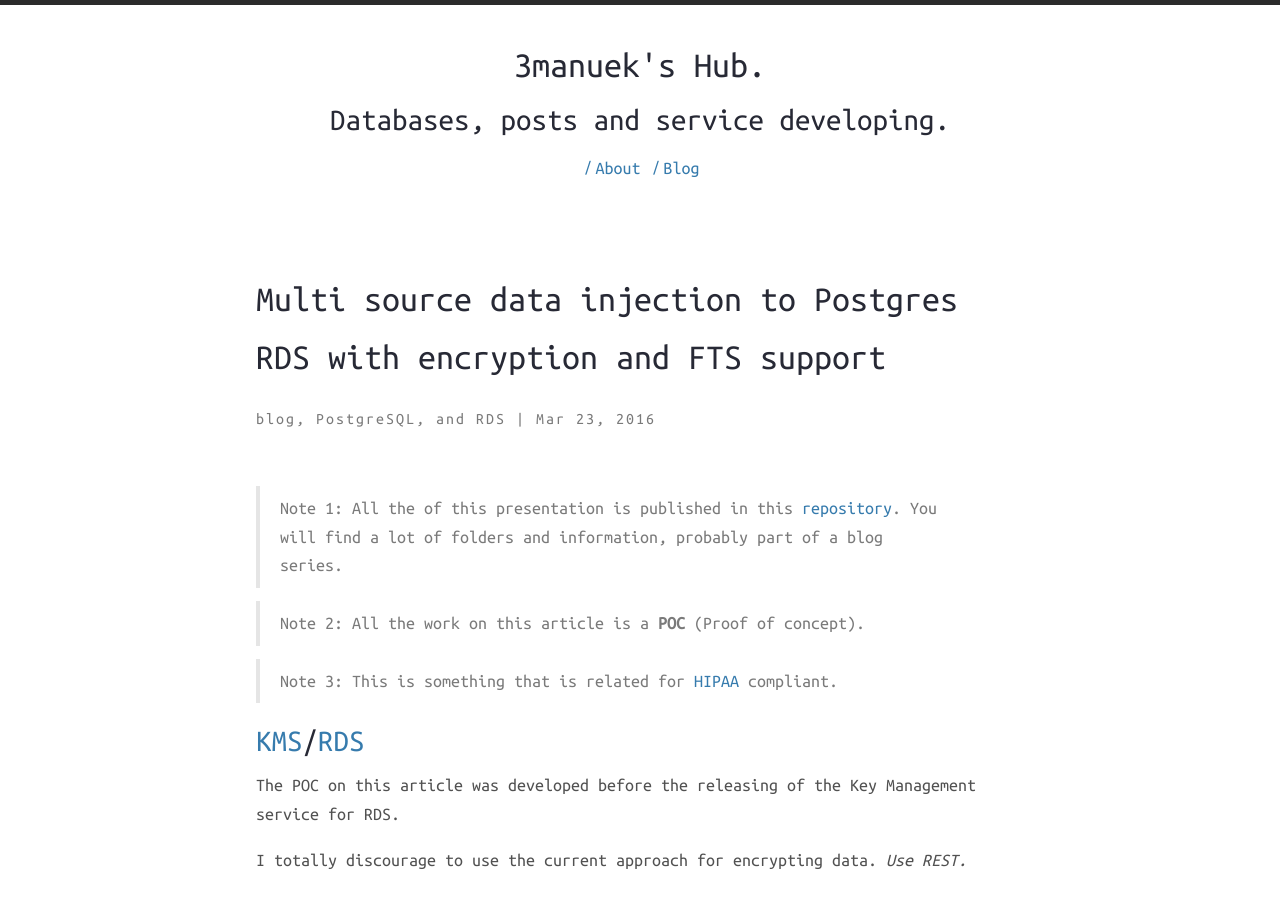
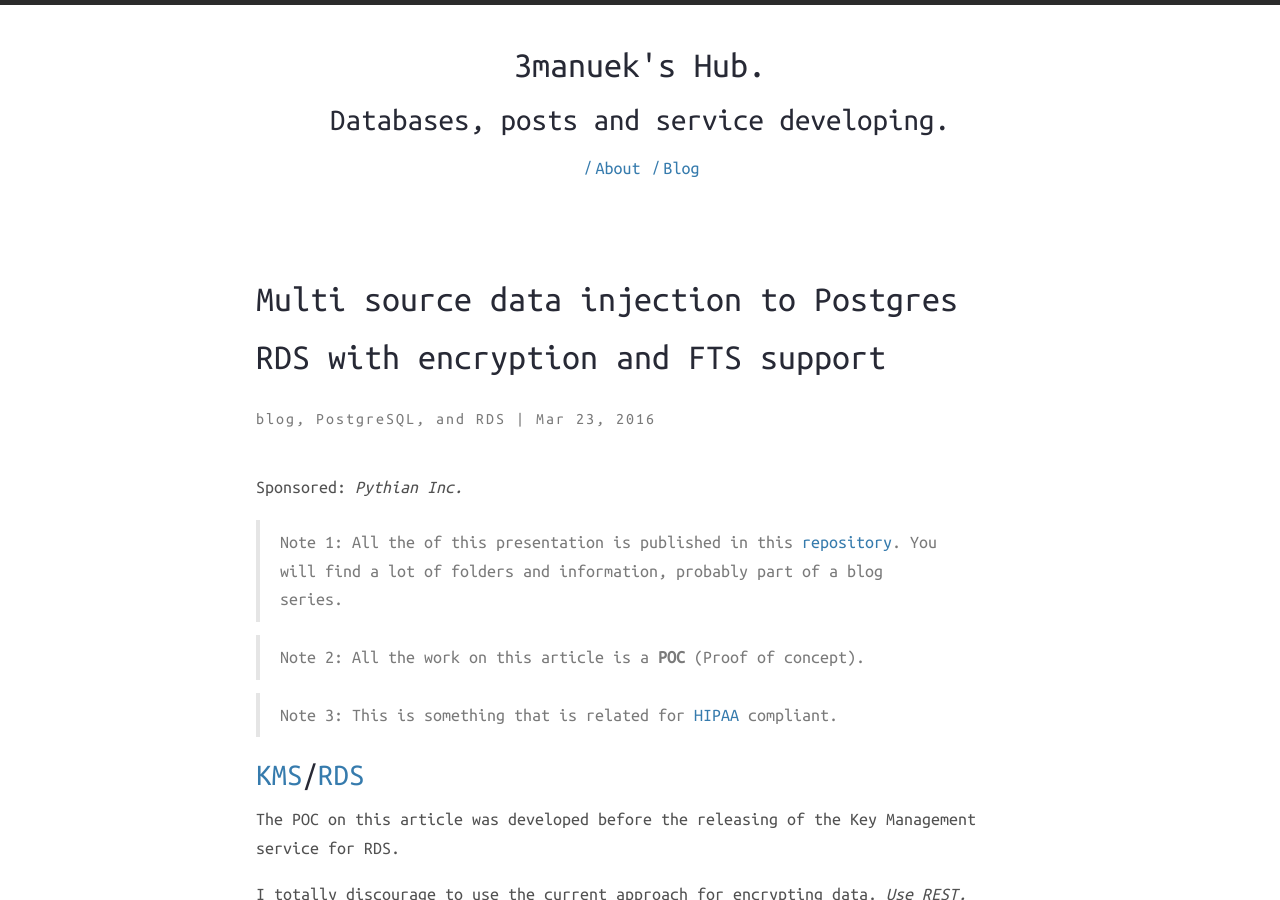
Before and after one commit to 3manuek/3manuek.github.io, a Jekyll site: the page built from _posts/2016-03-23-Multi-source-data-injection-to-Postgres-RDS-with-encryption-and-local-FTS-support.markdown, in a window 1280 px wide and 900 px high. Built offline with Jekyll 4.4.1, drawn with Linux system fonts in a browser that asks for light colours; nearby versions of some CDN libraries.

Commit message:
Added sponsor

```diff
--- a/_posts/2016-03-23-Multi-source-data-injection-to-Postgres-RDS-with-encryption-and-local-FTS-support.markdown
+++ b/_posts/2016-03-23-Multi-source-data-injection-to-Postgres-RDS-with-encryption-and-local-FTS-support.markdown
@@ -10,6 +10,8 @@ categories:
 permalink: rds-hipaa-fts
 ---
 
+
+Sponsored: _Pythian Inc._
 
 > Note 1:
 > All the of this presentation is published in this [repository](). You will find a lot of folders and information, probably part of a blog series.
```
